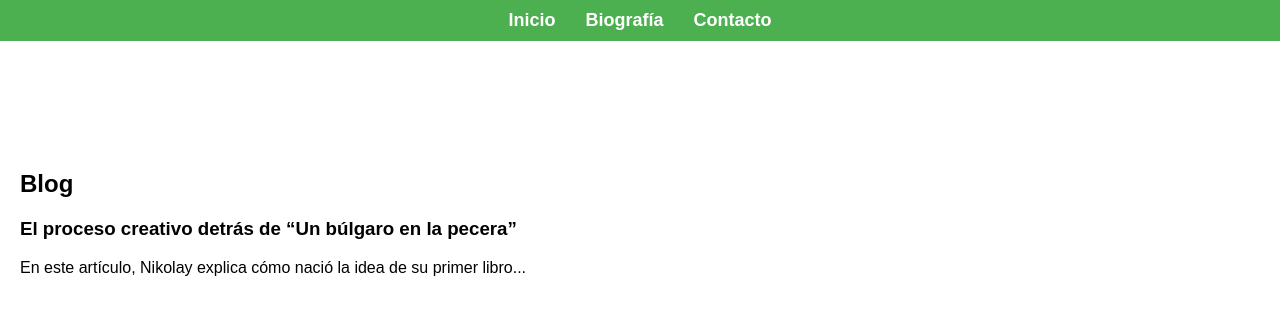
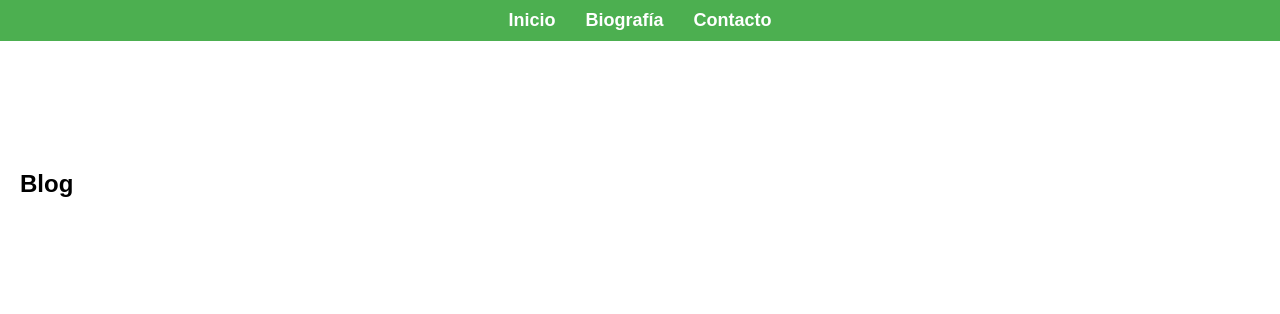
Before and after one commit to Naranise/Nikolay-Spasov, a plain HTML site: page blog.html in a window 1280 px wide. Drawn offline with Linux system fonts and the light colour scheme.

Commit message:
Update blog.html

```diff
--- a/blog.html
+++ b/blog.html
@@ -25,8 +25,7 @@
         <section class="blog">
             <h2>Blog</h2>
             <article>
-                <h3>El proceso creativo detrás de “Un búlgaro en la pecera”</h3>
-                <p>En este artículo, Nikolay explica cómo nació la idea de su primer libro...</p>
+
             </article>
             <!-- Más artículos del blog aquí -->
         </section>
```
